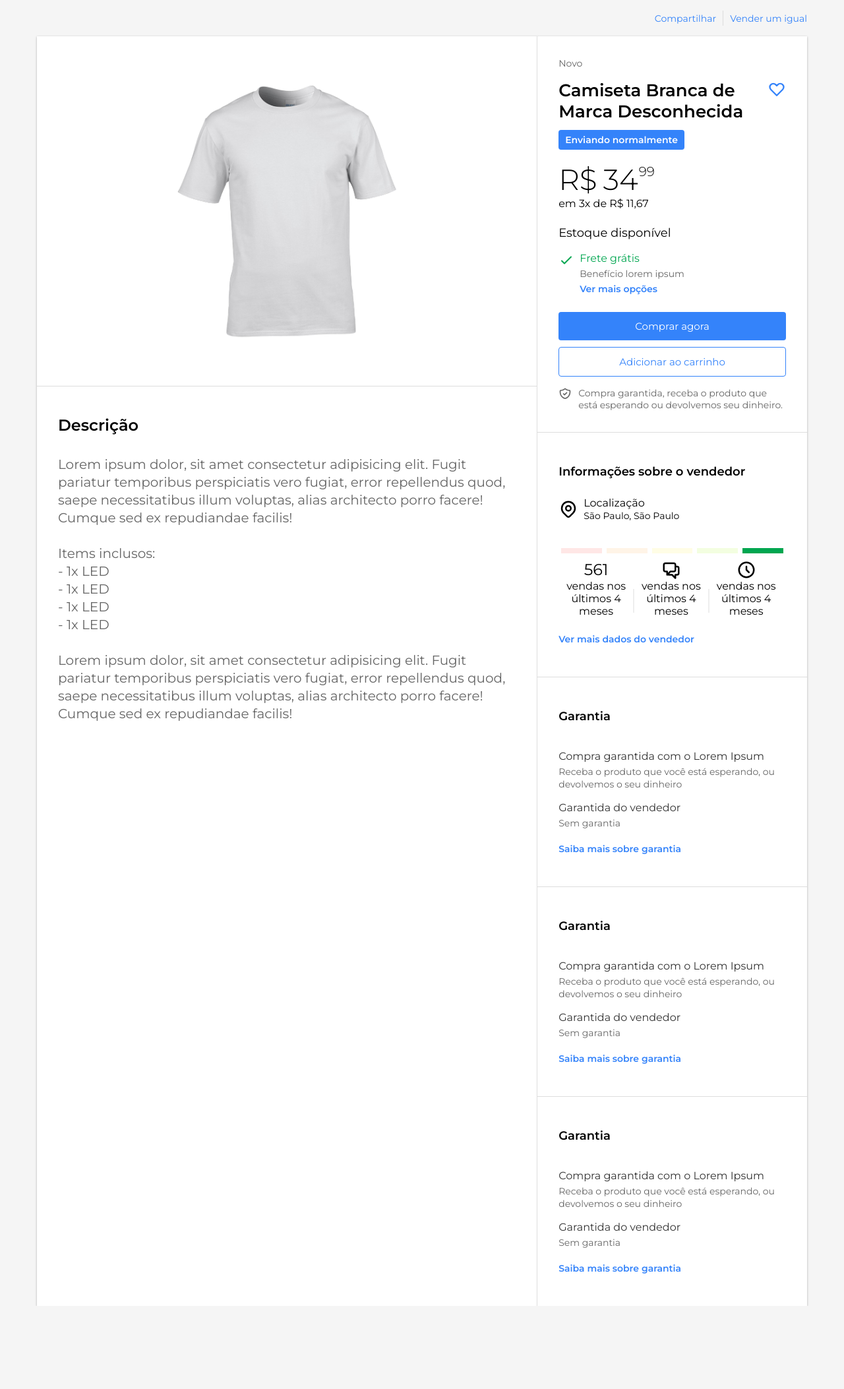
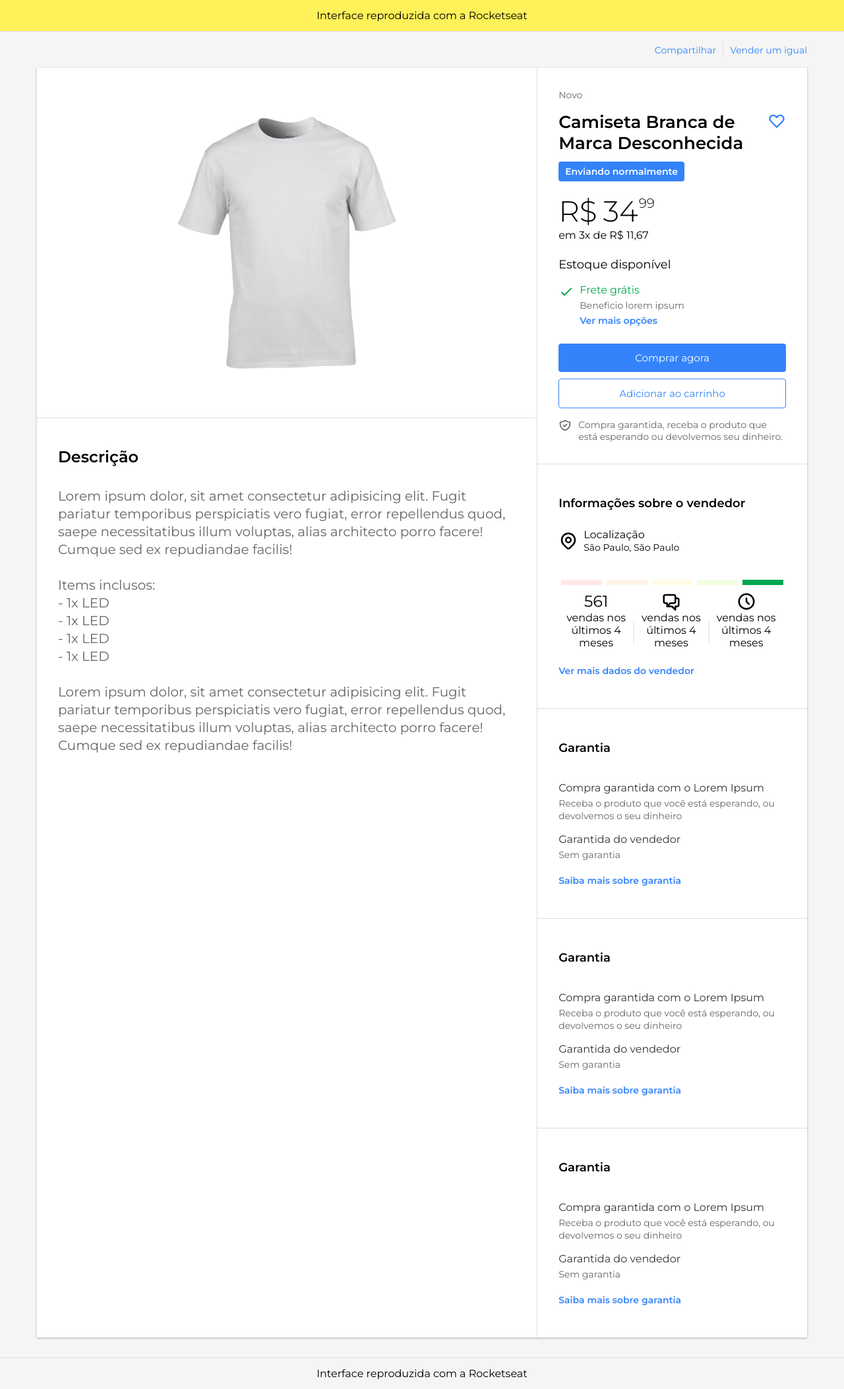
Before and after one commit to miguelitodev/uiclone-mercadolivre, a React (Create React App) app: page / in a window 1280 px wide. Shown: the whole page at 66% size. Before the commit the page ends 1980 px from the top, so only its background shows below. Built offline with nearby package versions, Linux system fonts and the light colour scheme; the HTML template or start-up script is replaced by a standard one.

Commit message:
Add header and footer on layout

```diff
--- a/src/components/Layout/index.tsx
+++ b/src/components/Layout/index.tsx
@@ -1,16 +1,18 @@
 import React from "react";
 
 import Product from "./../Product";
+import Header from "./../Header";
+import Footer from "./../Footer";
 import { Container, Wrapper } from "./styles";
 
 const Layout: React.FC = () => {
   return (
     <Container>
-      {/* <Header /> */}
+      <Header />
       <Wrapper>
         <Product></Product>
       </Wrapper>
-      {/* <Footer/> */}
+      <Footer />
     </Container>
   );
 };
```
